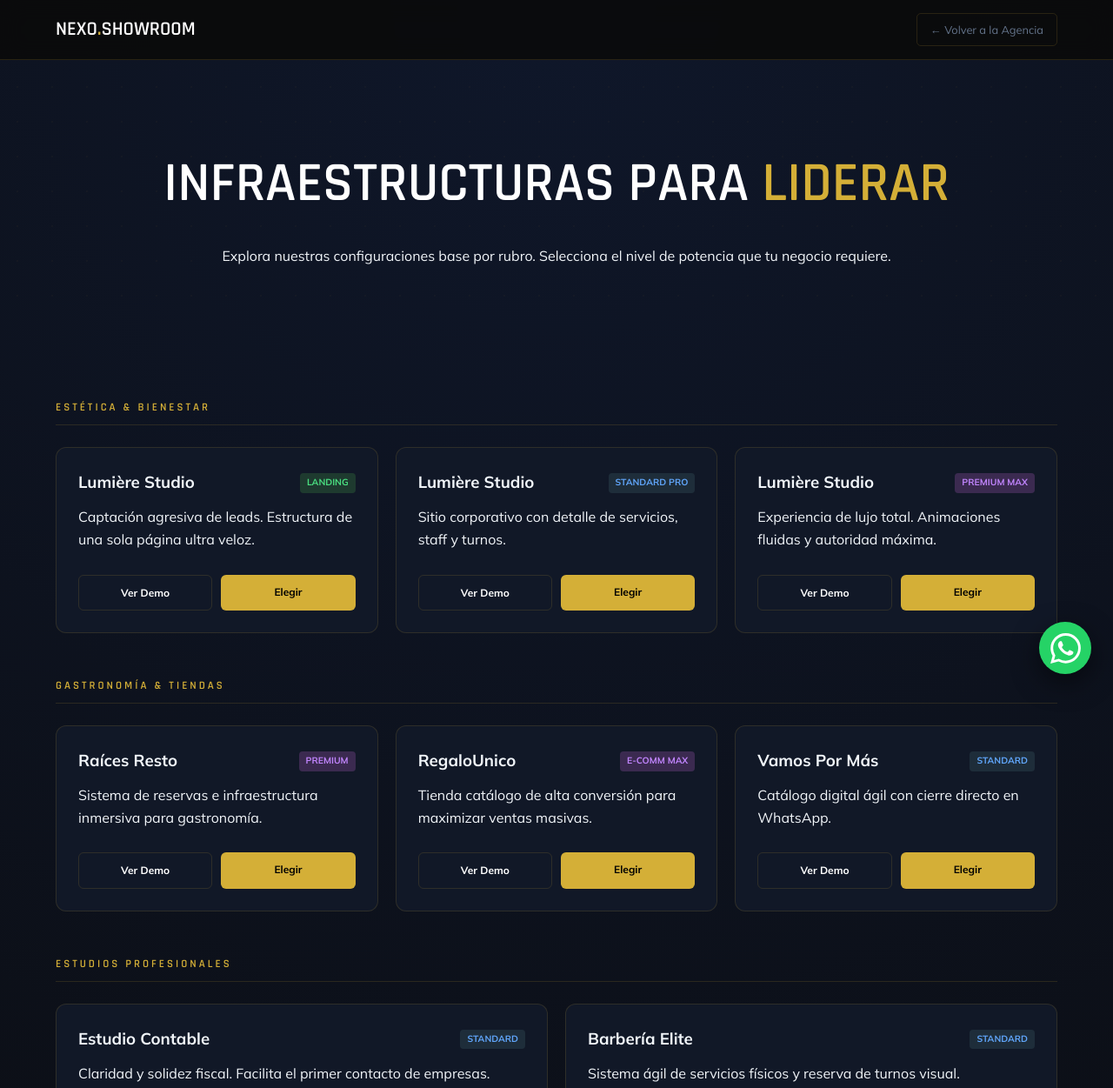
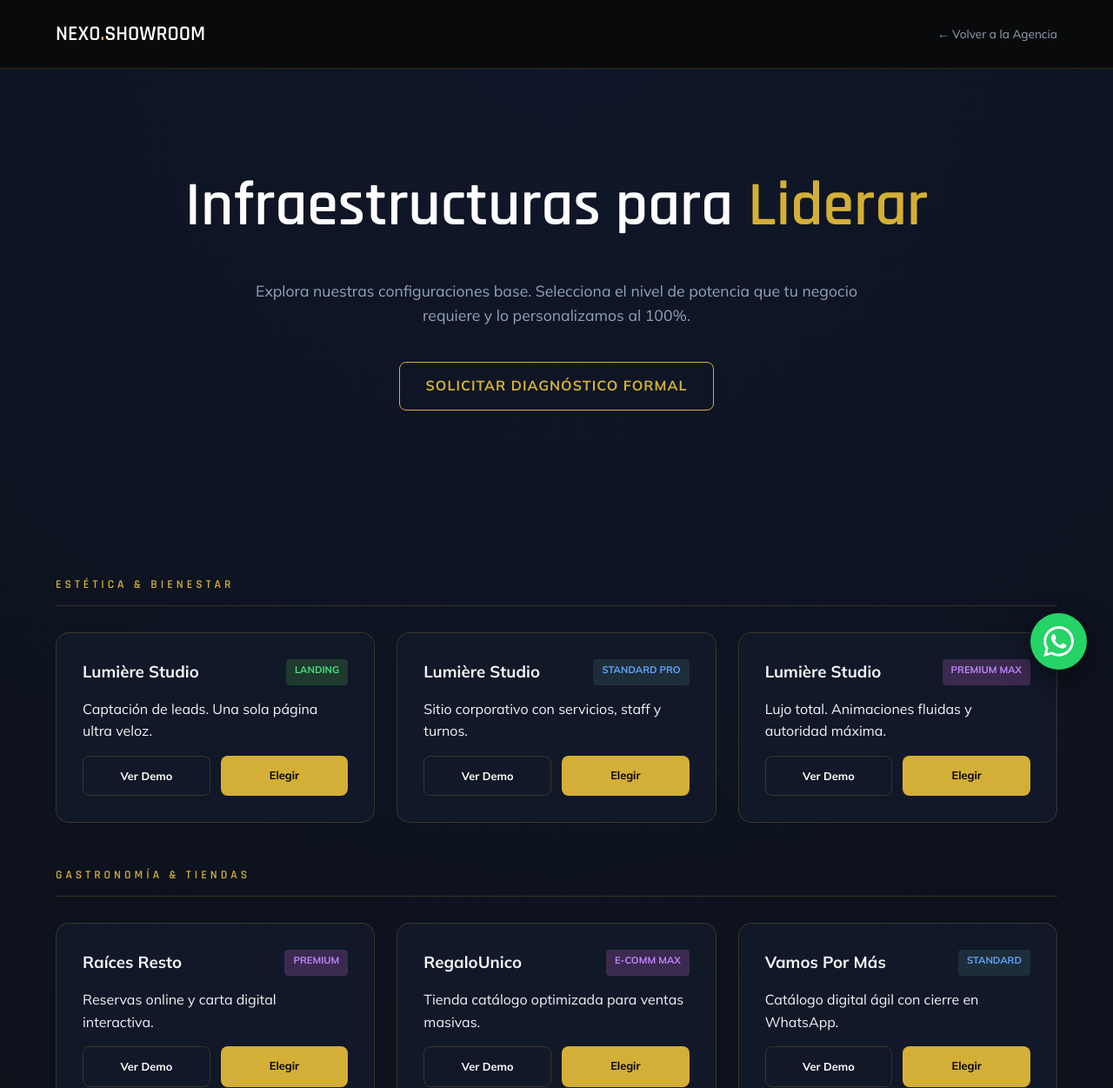
Before and after one commit to consultoriainformaticacds/nexo-landing, a website built with Vite: page index.html in a window 1280 px wide. Shown: the top 1251 px of the page at 87% size. Built offline with nearby package versions, Linux system fonts and the light colour scheme.

Commit message:
fix: showroom completo con todos los modelos, endpoint mreoeazp, footer nexo y links dorados corregidos

```diff
--- a/index.html
+++ b/index.html
@@ -6,36 +6,36 @@
     <title>NEXO | Showroom de Ecosistemas Digitales 2026</title>
     <link href="https://fonts.googleapis.com/css2?family=Rajdhani:wght@600;800&family=Mulish:wght@400;700&display=swap" rel="stylesheet">
     <link rel="stylesheet" href="./src/css/styles.css">
-    <script type="module" src="./src/js/index.js" defer></script>
 </head>
 <body>
 
     <nav>
         <a href="#" class="logo">NEXO<span>.</span>SHOWROOM</a>
-        <a href="https://nexoweb.pages.dev/" style="color: var(--muted); text-decoration: none; font-size: 0.8rem; border: 1px solid var(--border); padding: 8px 15px; border-radius: 5px;">← Volver a la Agencia</a>
+        <a href="https://nexoweb.pages.dev/" class="btn-nav">← Volver a la Agencia</a>
     </nav>
 
     <header class="hero">
-        <h1 style="color: white;">Infraestructuras para <span style="color: var(--gold);">Liderar</span></h1>
-        <p>Explora nuestras configuraciones base por rubro. Selecciona el nivel de potencia que tu negocio requiere.</p>
+        <h1>Infraestructuras para <span>Liderar</span></h1>
+        <p>Explora nuestras configuraciones base. Selecciona el nivel de potencia que tu negocio requiere y lo personalizamos al 100%.</p>
+        <a href="#contacto" class="btn-gold-hero">Solicitar Diagnóstico Formal</a>
     </header>
 
     <section>
         <h2 class="rubro-header">Estética & Bienestar</h2>
         <div class="portfolio-grid">
             <div class="demo-card">
-                <div class="card-top"><h3>Lumière Studio</h3><span class="badge b-landing">Landing</span></div>
-                <p>Captación agresiva de leads. Estructura de una sola página ultra veloz.</p>
+                <div style="display: flex; justify-content: space-between;"><h3>Lumière Studio</h3><span class="badge b-landing">Landing</span></div>
+                <p>Captación de leads. Una sola página ultra veloz.</p>
                 <div class="demo-actions"><a href="demo-estetica-landing.html" class="btn-ver">Ver Demo</a><a href="https://wa.me/5491124632544" class="btn-quiero">Elegir</a></div>
             </div>
             <div class="demo-card">
-                <div class="card-top"><h3>Lumière Studio</h3><span class="badge b-standard">Standard Pro</span></div>
-                <p>Sitio corporativo con detalle de servicios, staff y turnos.</p>
+                <div style="display: flex; justify-content: space-between;"><h3>Lumière Studio</h3><span class="badge b-standard">Standard Pro</span></div>
+                <p>Sitio corporativo con servicios, staff y turnos.</p>
                 <div class="demo-actions"><a href="demo-estetica-standard.html" class="btn-ver">Ver Demo</a><a href="https://wa.me/5491124632544" class="btn-quiero">Elegir</a></div>
             </div>
             <div class="demo-card">
-                <div class="card-top"><h3>Lumière Studio</h3><span class="badge b-premium">Premium Max</span></div>
-                <p>Experiencia de lujo total. Animaciones fluidas y autoridad máxima.</p>
+                <div style="display: flex; justify-content: space-between;"><h3>Lumière Studio</h3><span class="badge b-premium">Premium Max</span></div>
+                <p>Lujo total. Animaciones fluidas y autoridad máxima.</p>
                 <div class="demo-actions"><a href="demo-estetica-premium.html" class="btn-ver">Ver Demo</a><a href="https://wa.me/5491124632544" class="btn-quiero">Elegir</a></div>
             </div>
         </div>
@@ -43,18 +43,18 @@
         <h2 class="rubro-header">Gastronomía & Tiendas</h2>
         <div class="portfolio-grid">
             <div class="demo-card">
-                <div class="card-top"><h3>Raíces Resto</h3><span class="badge b-premium">Premium</span></div>
-                <p>Sistema de reservas e infraestructura inmersiva para gastronomía.</p>
+                <div style="display: flex; justify-content: space-between;"><h3>Raíces Resto</h3><span class="badge b-premium">Premium</span></div>
+                <p>Reservas online y carta digital interactiva.</p>
                 <div class="demo-actions"><a href="demo-restaurante.html" class="btn-ver">Ver Demo</a><a href="https://wa.me/5491124632544" class="btn-quiero">Elegir</a></div>
             </div>
             <div class="demo-card">
-                <div class="card-top"><h3>RegaloUnico</h3><span class="badge b-premium">E-Comm Max</span></div>
-                <p>Tienda catálogo de alta conversión para maximizar ventas masivas.</p>
+                <div style="display: flex; justify-content: space-between;"><h3>RegaloUnico</h3><span class="badge b-premium">E-Comm Max</span></div>
+                <p>Tienda catálogo optimizada para ventas masivas.</p>
                 <div class="demo-actions"><a href="demo-tienda-premium.html" class="btn-ver">Ver Demo</a><a href="https://wa.me/5491124632544" class="btn-quiero">Elegir</a></div>
             </div>
             <div class="demo-card">
-                <div class="card-top"><h3>Vamos Por Más</h3><span class="badge b-standard">Standard</span></div>
-                <p>Catálogo digital ágil con cierre directo en WhatsApp.</p>
+                <div style="display: flex; justify-content: space-between;"><h3>Vamos Por Más</h3><span class="badge b-standard">Standard</span></div>
+                <p>Catálogo digital ágil con cierre en WhatsApp.</p>
                 <div class="demo-actions"><a href="demo-tienda-standard.html" class="btn-ver">Ver Demo</a><a href="https://wa.me/5491124632544" class="btn-quiero">Elegir</a></div>
             </div>
         </div>
@@ -62,47 +62,46 @@
         <h2 class="rubro-header">Estudios Profesionales</h2>
         <div class="portfolio-grid">
             <div class="demo-card">
-                <div class="card-top"><h3>Estudio Contable</h3><span class="badge b-standard">Standard</span></div>
-                <p>Claridad y solidez fiscal. Facilita el primer contacto de empresas.</p>
+                <div style="display: flex; justify-content: space-between;"><h3>Estudio Contable</h3><span class="badge b-standard">Standard</span></div>
+                <p>Claridad y solidez fiscal para empresas.</p>
                 <div class="demo-actions"><a href="demo-estudio-contable.html" class="btn-ver">Ver Demo</a><a href="https://wa.me/5491124632544" class="btn-quiero">Elegir</a></div>
             </div>
             <div class="demo-card">
-                <div class="card-top"><h3>Barbería Elite</h3><span class="badge b-standard">Standard</span></div>
-                <p>Sistema ágil de servicios físicos y reserva de turnos visual.</p>
+                <div style="display: flex; justify-content: space-between;"><h3>Barbería Elite</h3><span class="badge b-standard">Standard</span></div>
+                <p>Reserva de turnos visual y servicios físicos.</p>
                 <div class="demo-actions"><a href="demo-barberia.html" class="btn-ver">Ver Demo</a><a href="https://wa.me/5491124632544" class="btn-quiero">Elegir</a></div>
             </div>
         </div>
 
-        <div style="margin-top: 50px; text-align: center;">
-            <a href="./comparativa/index.html" class="btn-ver" style="padding: 15px 30px; border-color: var(--gold); color: var(--gold);">Ver Comparativa Técnica de Planes</a>
+        <div style="text-align: center; margin-top: 60px;">
+            <a href="./comparativa/index.html" class="btn-ver" style="padding: 15px 30px; border-color: var(--gold); color: var(--gold) !important;">Ver Comparativa Técnica de Planes</a>
         </div>
     </section>
 
     <section id="contacto">
-        <div class="form-container">
-            <h2 style="text-align: center; margin-bottom: 30px;">Solicitar Diagnóstico</h2>
-            <form id="nexoForm" action="https://formspree.io/f/mreoeazp" method="POST">
+        <div class="form-box">
+            <h2 style="text-align: center; margin-bottom: 30px;">Solicitud de Diagnóstico</h2>
+            <form action="https://formspree.io/f/mreoeazp" method="POST">
                 <div style="display: flex; gap: 10px;">
                     <input type="text" name="nombre" placeholder="Tu Nombre" required>
                     <input type="text" name="empresa" placeholder="Empresa (Opcional)">
                 </div>
                 <input type="email" name="email" placeholder="Correo Electrónico" required>
                 <select name="modelo" required>
-                    <option value="" disabled selected>Modelo de interés...</option>
+                    <option value="" disabled selected>Seleccione nivel de potencia...</option>
                     <option value="Landing Pro">Landing Pro</option>
                     <option value="Standard Pro">Standard Pro</option>
                     <option value="Premium Max">Premium Max</option>
                 </select>
-                <textarea name="mensaje" placeholder="¿Cómo podemos ayudarte?" rows="4"></textarea>
-                <button type="submit" id="nexo-btn" class="btn-submit">Enviar Solicitud</button>
-                <div id="form-status" style="text-align: center; margin-top: 15px; font-weight: bold;"></div>
+                <textarea name="mensaje" placeholder="¿Cómo podemos ayudarte?" rows="4" required></textarea>
+                <button type="submit" class="btn-submit">Enviar Solicitud Formal</button>
             </form>
         </div>
     </section>
 
-    <footer style="padding: 60px 5%; text-align: center; border-top: 1px solid var(--border); color: var(--muted); font-size: 0.8rem;">
+    <footer>
         <p>© 2026 Nexo Web | Parte del Ecosistema CDS</p>
-        <p style="margin-top: 10px;">Diseñado y desarrollado por <a href="https://nexoweb.pages.dev/" style="color: var(--gold); text-decoration: none; font-weight: bold;">Nexo Web</a></p>
+        <p style="margin-top: 10px;">Diseñado y desarrollado por <a href="https://nexoweb.pages.dev/">Nexo Web</a></p>
     </footer>
 
     <a href="https://wa.me/5491124632544" class="whatsapp" target="_blank">
--- a/src/css/styles.css
+++ b/src/css/styles.css
@@ -1,12 +1,12 @@
-/* VARIABLES ELITE */
+/* VARIABLES ELITE LUXURY */
 :root {
   --bg: #0a0a0a;
-  --card-bg: #111827;
+  --bg-card: #111827;
   --gold: #d4af37;
+  --gold-hover: #fcd34d;
   --text: #f1f5f9;
-  --muted: #64748b;
-  --border: rgba(212, 175, 55, 0.15);
-  --shadow: 0 10px 30px rgba(0,0,0,0.5);
+  --muted: #94a3b8;
+  --border: rgba(212, 175, 55, 0.2);
 }
 
 /* BASE */
@@ -19,58 +19,74 @@ body {
   line-height: 1.6;
 }
 
-/* NAVEGACIÓN */
+/* NAVEGACIÓN - SOLUCIÓN LINKS VIOLETAS */
 nav {
-  position: fixed; width: 100%; top: 0; padding: 15px 5%;
+  position: fixed; width: 100%; top: 0; padding: 20px 5%;
   display: flex; justify-content: space-between; align-items: center;
-  background: rgba(10, 10, 10, 0.9); backdrop-filter: blur(12px);
+  background: rgba(10, 10, 10, 0.95); backdrop-filter: blur(10px);
   border-bottom: 1px solid var(--border); z-index: 1000;
 }
-.logo { font-family: 'Rajdhani', sans-serif; font-size: 1.4rem; font-weight: 800; color: #fff; text-decoration: none; }
-.logo span { color: var(--gold); }
+nav a, .btn-nav {
+  color: var(--muted) !important;
+  text-decoration: none !important;
+  font-size: 0.85rem;
+  transition: 0.3s;
+}
+nav a:hover { color: var(--gold) !important; }
+.logo { font-family: 'Rajdhani', sans-serif; font-size: 1.5rem; font-weight: 800; color: #fff !important; }
+.logo span { color: var(--gold) !important; }
 
 /* HERO */
-.hero {
-  padding: 160px 5% 60px; text-align: center;
-  background: radial-gradient(rgba(212, 175, 55, 0.03) 1px, transparent 1px);
-  background-size: 40px 40px;
+.hero { padding: 180px 5% 80px; text-align: center; }
+.hero h1 { font-family: 'Rajdhani', sans-serif; font-size: clamp(2.5rem, 7vw, 4.5rem); margin-bottom: 25px; color: #fff; }
+.hero h1 span { color: var(--gold); }
+.hero p { color: var(--muted); max-width: 750px; margin: 0 auto 40px; font-size: 1.1rem; }
+
+/* BOTÓN SOLICITAR (DIAGNÓSTICO) */
+.btn-gold-hero {
+  display: inline-block; background: transparent; border: 1px solid var(--gold);
+  color: var(--gold) !important; padding: 14px 30px; border-radius: 8px;
+  font-weight: 700; text-transform: uppercase; letter-spacing: 1px;
+  transition: 0.3s; cursor: pointer; text-decoration: none;
 }
-.hero h1 { font-family: 'Rajdhani', sans-serif; font-size: clamp(2.5rem, 7vw, 4rem); margin-bottom: 20px; text-transform: uppercase; }
+.btn-gold-hero:hover { background: var(--gold); color: #000 !important; }
 
-/* GRILLA Y RUBROS */
-section { padding: 40px 5%; max-width: 1300px; margin: 0 auto; }
+/* GRILLA Y CARDS */
+section { padding: 60px 5%; max-width: 1300px; margin: 0 auto; }
 .rubro-header {
-  color: var(--gold); font-family: 'Rajdhani', sans-serif; text-transform: uppercase;
-  font-size: 0.8rem; letter-spacing: 3px; border-bottom: 1px solid var(--border);
-  padding-bottom: 10px; margin: 50px 0 25px; display: block;
+  color: var(--gold); font-family: 'Rajdhani', sans-serif; font-size: 0.85rem;
+  letter-spacing: 4px; border-bottom: 1px solid var(--border);
+  padding-bottom: 12px; margin: 50px 0 30px; text-transform: uppercase;
 }
-.portfolio-grid { display: grid; grid-template-columns: repeat(auto-fit, minmax(280px, 1fr)); gap: 20px; }
+.portfolio-grid { display: grid; grid-template-columns: repeat(auto-fit, minmax(300px, 1fr)); gap: 25px; }
 
-/* CARDS */
 .demo-card {
-  background: var(--card-bg); border: 1px solid var(--border);
-  padding: 25px; border-radius: 12px; transition: 0.3s;
-  display: flex; flex-direction: column; gap: 12px;
+  background: var(--bg-card); border: 1px solid var(--border);
+  padding: 30px; border-radius: 15px; transition: 0.4s;
+  display: flex; flex-direction: column; gap: 15px;
 }
-.demo-card:hover { transform: translateY(-5px); border-color: var(--gold); box-shadow: var(--shadow); }
-.card-top { display: flex; justify-content: space-between; align-items: center; }
-.badge { font-size: 0.65rem; padding: 3px 8px; border-radius: 4px; font-weight: 800; text-transform: uppercase; }
+.demo-card:hover { transform: translateY(-8px); border-color: var(--gold); box-shadow: 0 15px 40px rgba(0,0,0,0.6); }
 
-/* COLORES DE NIVELES */
+/* BADGES */
+.badge { font-size: 0.7rem; padding: 4px 10px; border-radius: 4px; font-weight: 800; text-transform: uppercase; }
 .b-landing { background: #1e3a2f; color: #4ade80; }
 .b-standard { background: #1e2d3a; color: #60a5fa; }
 .b-premium { background: #3b2a50; color: #c084fc; }
 
-/* BOTONES */
-.demo-actions { display: grid; grid-template-columns: 1fr 1fr; gap: 10px; margin-top: auto; padding-top: 15px; }
-.btn-ver { border: 1px solid var(--border); color: #fff; text-decoration: none; text-align: center; padding: 10px; border-radius: 6px; font-size: 0.75rem; font-weight: 600; transition: 0.3s; }
-.btn-ver:hover { background: #fff; color: #000; }
-.btn-quiero { background: var(--gold); color: #000; text-decoration: none; text-align: center; padding: 10px; border-radius: 6px; font-size: 0.75rem; font-weight: 800; }
+/* ACCIONES CARD */
+.demo-actions { display: grid; grid-template-columns: 1fr 1fr; gap: 12px; margin-top: auto; }
+.btn-ver { border: 1px solid var(--border); color: #fff !important; text-align: center; padding: 12px; border-radius: 8px; font-size: 0.8rem; font-weight: 600; text-decoration: none; transition: 0.3s; }
+.btn-ver:hover { background: #fff; color: #000 !important; }
+.btn-quiero { background: var(--gold); color: #000 !important; text-align: center; padding: 12px; border-radius: 8px; font-size: 0.8rem; font-weight: 800; text-decoration: none; transition: 0.3s; }
+.btn-quiero:hover { background: var(--gold-hover); }
 
 /* FORMULARIO */
-.form-container { background: var(--card-bg); border: 1px solid var(--border); padding: 40px; border-radius: 16px; max-width: 600px; margin: 60px auto; }
-input, select, textarea { width: 100%; background: #000; border: 1px solid var(--border); color: #fff; padding: 14px; border-radius: 8px; margin-bottom: 15px; outline: none; font-family: inherit; }
-.btn-submit { width: 100%; background: var(--gold); color: #000; border: none; padding: 18px; border-radius: 8px; font-weight: 800; cursor: pointer; text-transform: uppercase; transition: 0.3s; }
+.form-box { background: var(--bg-card); border: 1px solid var(--border); padding: 45px; border-radius: 20px; max-width: 650px; margin: 80px auto; }
+input, select, textarea { width: 100%; background: #000; border: 1px solid var(--border); color: #fff; padding: 16px; border-radius: 10px; margin-bottom: 18px; outline: none; font-family: inherit; }
+.btn-submit { width: 100%; background: var(--gold); color: #000; border: none; padding: 20px; border-radius: 10px; font-weight: 800; cursor: pointer; text-transform: uppercase; letter-spacing: 1px; }
 
-/* WHATSAPP */
-.whatsapp { position: fixed; bottom: 25px; right: 25px; background: #25d366; width: 60px; height: 60px; border-radius: 50%; display: flex; align-items: center; justify-content: center; z-index: 2000; box-shadow: var(--shadow); }
+/* FOOTER */
+footer { padding: 60px 5%; text-align: center; border-top: 1px solid var(--border); color: var(--muted); font-size: 0.85rem; }
+footer a { color: var(--gold) !important; text-decoration: none; font-weight: 700; }
+
+.whatsapp { position: fixed; bottom: 30px; right: 30px; background: #25d366; width: 65px; height: 65px; border-radius: 50%; display: flex; align-items: center; justify-content: center; z-index: 2000; box-shadow: 0 10px 30px rgba(0,0,0,0.5); }
```
